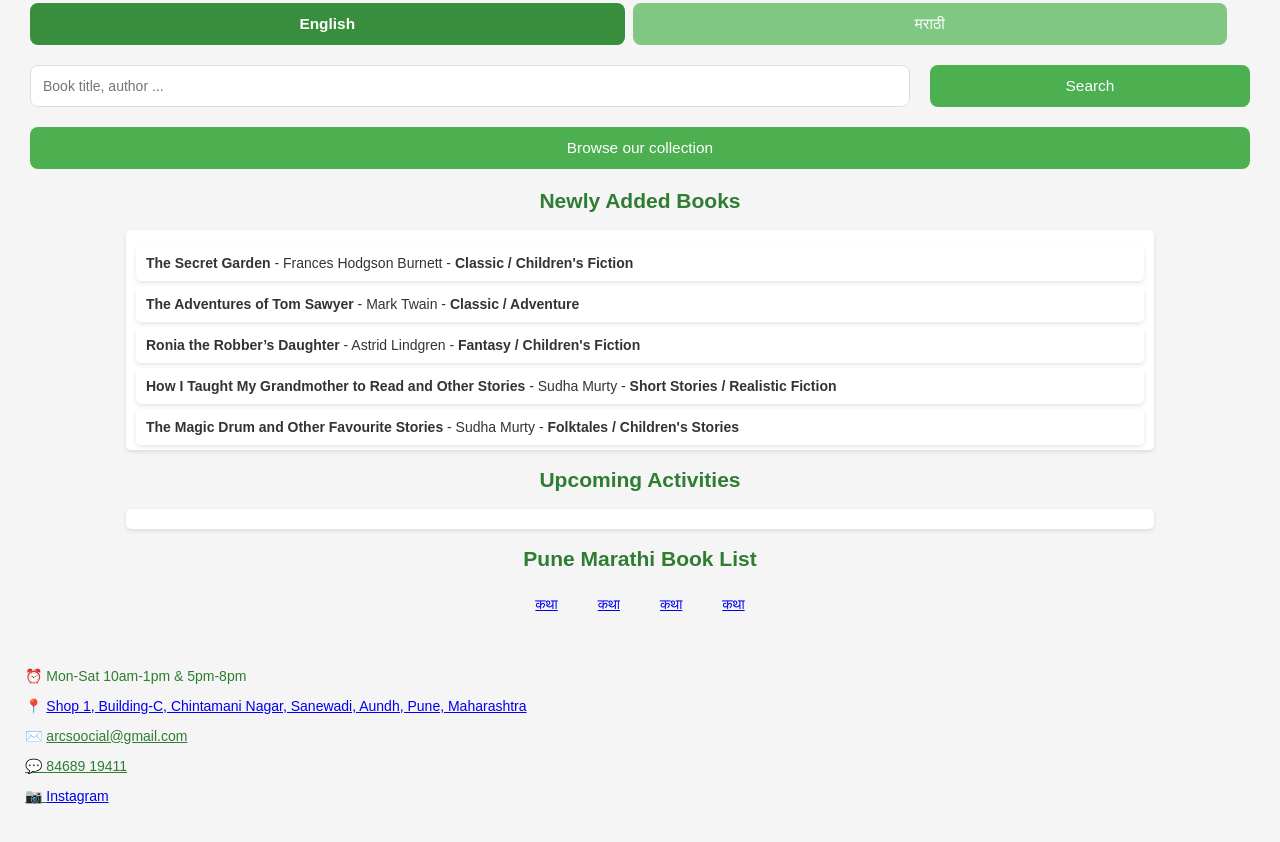
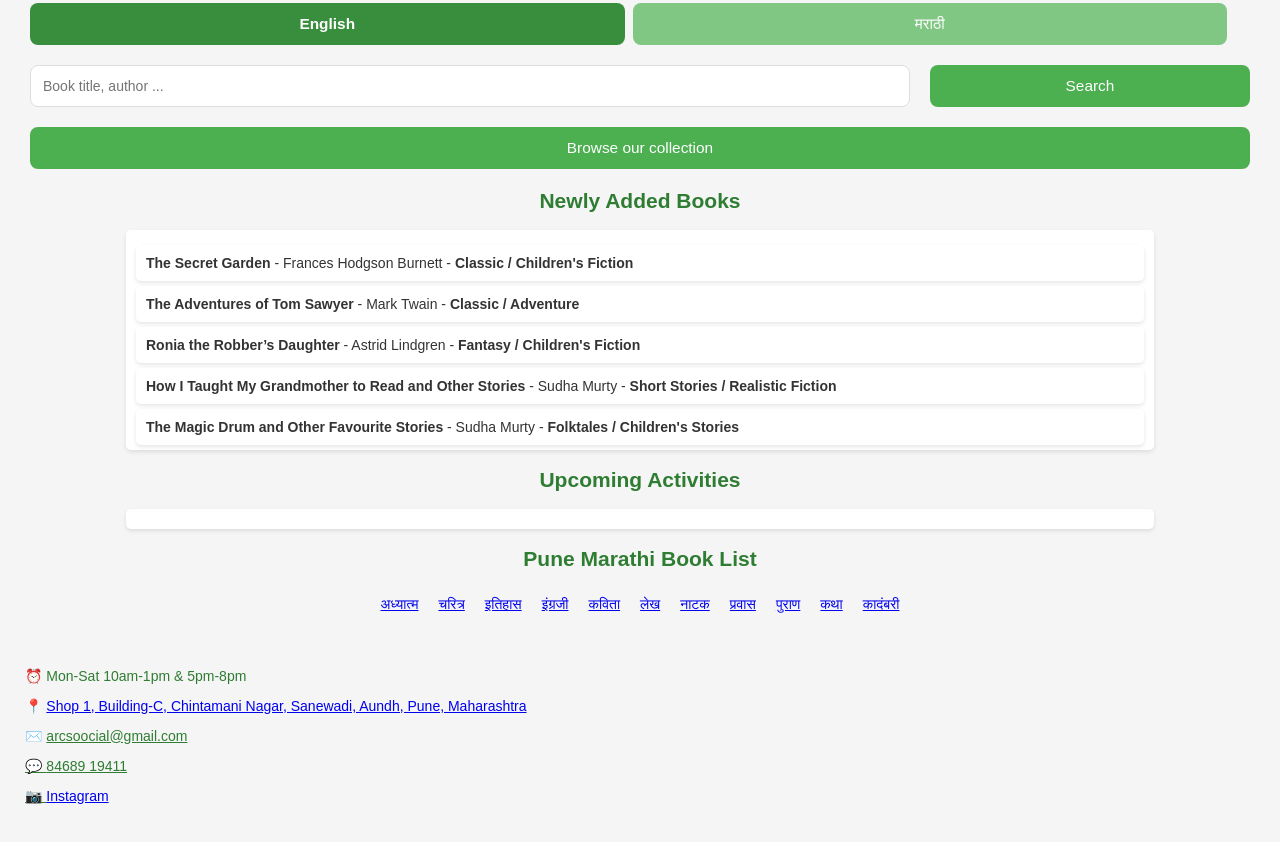
Before and after one commit to arcsocial/arcsocial.github.io, a plain HTML site: page index.html in a window 1280 px wide. Shown: the part 106-948 px from the top of the page. Drawn offline with Linux system fonts and the light colour scheme.

Commit message:
Update index.html

```diff
--- a/index.html
+++ b/index.html
@@ -48,17 +48,20 @@
           <h2 id="pmbooklistTitle">Pune Marathi Book List</h2>
           <section class="search-section">
             <p></p>
-            <a href="https://drive.google.com/file/d/1lcPZc9r2S_lk1QwkYB1Lq0abs4XYREoU/preview" target="_blank"> कथा </a>
-            <p></p>
-            <a href="https://drive.google.com/file/d/1lcPZc9r2S_lk1QwkYB1Lq0abs4XYREoU/preview" target="_blank"> कथा </a>
-            <p></p>
-             <a href="https://drive.google.com/file/d/1lcPZc9r2S_lk1QwkYB1Lq0abs4XYREoU/preview" target="_blank"> कथा </a>
-            <p></p>
-            <a href="https://drive.google.com/file/d/1lcPZc9r2S_lk1QwkYB1Lq0abs4XYREoU/preview" target="_blank"> कथा </a>
+            <a href="https://drive.google.com/file/d/1JveCxKm_QRFir_D3DTY1-fuR7gbqbmr8/preview" target="_blank"> अध्यात्म  </a>
+            <a href="https://drive.google.com/file/d/1JuF9ce3qC7y1is_Fre9N98n0AIPbwD-e/preview" target="_blank"> चरित्र  </a>
+            <a href="https://drive.google.com/file/d/1JxH2bA4fA2Az0cU3fWH_l9kP9phTokYC/preview" target="_blank"> इतिहास  </a>
+            <a href="https://drive.google.com/file/d/1JwZELzx1zutW7iIKv30IKG1d6H5F-N_3/preview" target="_blank"> इंग्रजी  </a>
+            <a href="https://drive.google.com/file/d/1Jm3BiYzkaK2_qIimGJ1u6fd2ZuEO_Vlm/preview" target="_blank"> कविता  </a>
+            <a href="https://drive.google.com/file/d/1Jp5VbpL8ii6NNq70nJhj4ieQ7CbYM6_f/preview" target="_blank"> लेख  </a>
+            <a href="https://drive.google.com/file/d/1JpUh6tlwrQt2NWgu-lj9caCaZxVPxuLl/preview" target="_blank"> नाटक  </a>
+            <a href="https://drive.google.com/file/d/1JxFIudGszmrxSaTfX9A6Vq3eijGohjQ5/preview" target="_blank"> प्रवास  </a>
+            <a href="https://drive.google.com/file/d/1Jxy9A9he9fgaTKArdRKe2LZwqyMoigk1/preview" target="_blank"> पुराण  </a>
+            <a href="https://drive.google.com/file/d/1JmF4zD5518sFL5A3cvV85NXUC59fH0f_/preview" target="_blank"> कथा </a>
+            <a href="https://drive.google.com/file/d/1JoEtkPvxhSQZZeBvk01W8oNhTTwvhpjv/preview" target="_blank"> कादंबरी  </a>
             <p></p>
           </section>
       </section>
-
     </div>
 
   <div id="searchContainer" class="container">
```
